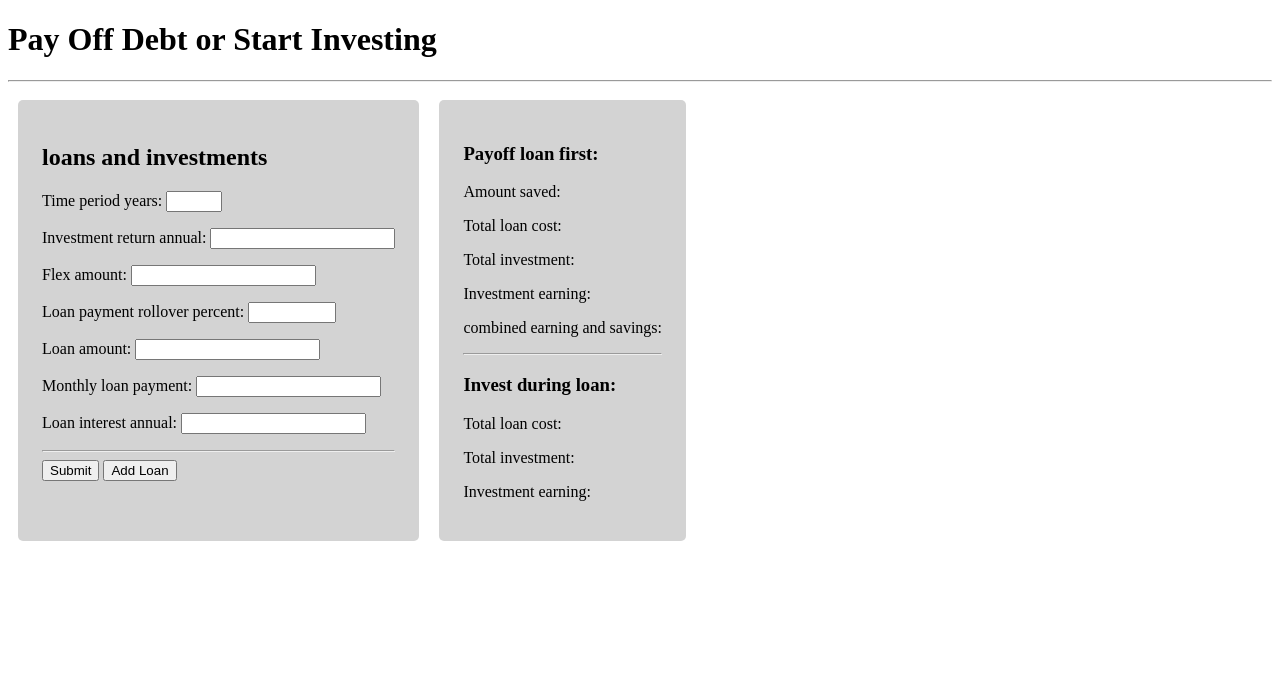
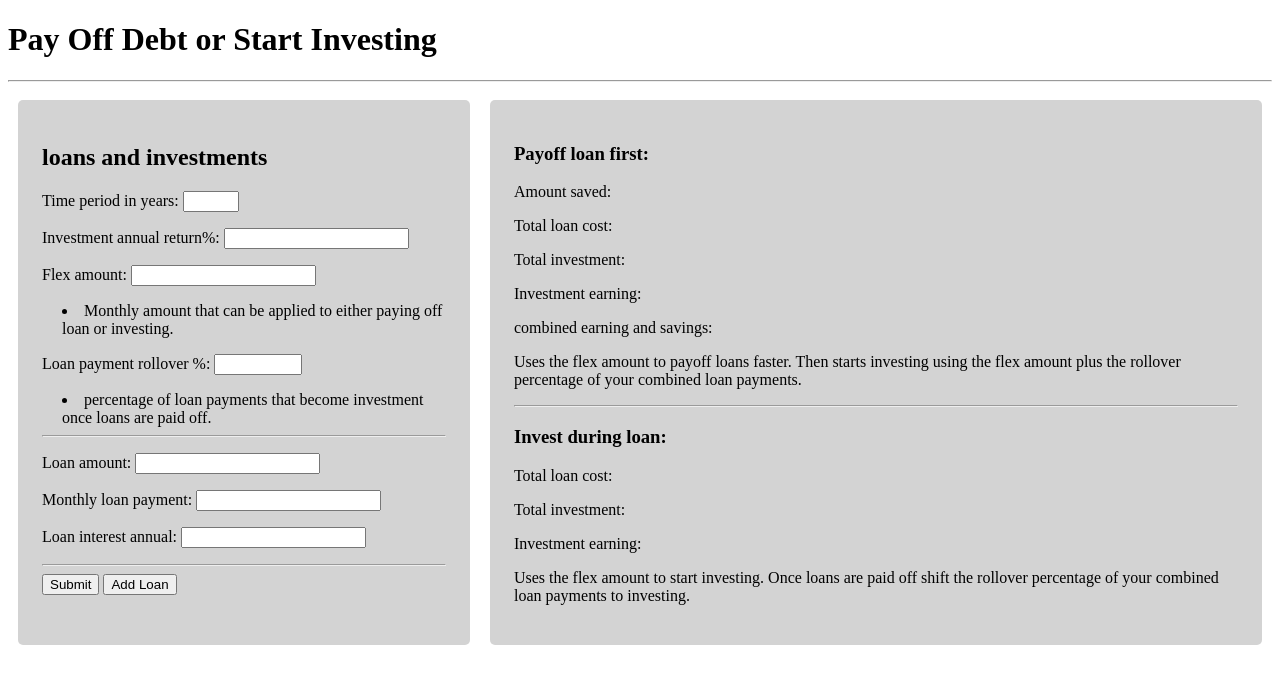
Before and after one commit to atreichl/loan-or-investment, a Django app: page / in a window 1280 px wide. Shown: the top 684 px of the page. Run offline with Django 5.2, Linux system fonts and the light colour scheme.

Commit message:
Change formating and added/edited test to make the UX more clear for other users.

```diff
--- a/LoanOrInvest/myapp/forms.py
+++ b/LoanOrInvest/myapp/forms.py
@@ -2,10 +2,10 @@ from django import forms
 
 
 class PayOrInvestForm(forms.Form):
-    time_period_years = forms.IntegerField(min_value = 0, max_value = 60)
-    invest_return = forms.DecimalField(label="Investment return annual", decimal_places=2, min_value=0.0)
+    time_period_years = forms.IntegerField(label="Time period in years", min_value = 0, max_value = 60)
+    invest_return = forms.DecimalField(label="Investment annual return %", decimal_places=2, min_value=0.0)
     flex_amount = forms.DecimalField(decimal_places=2, min_value=0.0)
-    loan_payment_rollover = forms.DecimalField(label="Loan payment rollover percent:", decimal_places=2, min_value=0.0, max_value= 100.00)
+    loan_payment_rollover = forms.DecimalField(label="Loan payment rollover %", decimal_places=2, min_value=0.0, max_value= 100.00)
 
 class LoanInfoForm(forms.Form):
     loan_amount = forms.DecimalField(decimal_places=2, min_value=0.0, required= True)
--- a/LoanOrInvest/myapp/static/style.css
+++ b/LoanOrInvest/myapp/static/style.css
@@ -18,3 +18,7 @@ body {
 
 input[type=number] {
 }
+
+li.helper{
+    margin-left: 20px;
+}
--- a/LoanOrInvest/myapp/templates/myapp/home.html
+++ b/LoanOrInvest/myapp/templates/myapp/home.html
@@ -16,7 +16,13 @@
       <div class="form">
         <h2>loans and investments</h2>
         <form id="loan-form" method="post">
-          {{ form.as_p }}
+          <p>Time period in years: {{ form.time_period_years }}</p>
+          <p>Investment annual return%: {{ form.invest_return }}</p>
+          <p>Flex amount: {{ form.flex_amount }}</p>
+          <li class="helper">Monthly amount that can be applied to either paying off loan or investing.</li>
+          <P>Loan payment rollover %: {{ form.loan_payment_rollover }}</p>
+          <li class="helper">percentage of loan payments that become investment once loans are paid off.</li>
+          <hr>
           {% csrf_token %}
 
           {{ formset.management_form }}
@@ -51,12 +57,13 @@
         <p>Total investment: {{ total_investment_earnings_payoff }}</p>
         <p>Investment earning: {{ loan_payoff_investment_earnings }}</p>
         <p>combined earning and savings: {{ combined_savings_and_earnings }}</p>
+        <p>Uses the flex amount to payoff loans faster. Then starts investing using the flex amount plus the rollover percentage of your combined loan payments.</p>
         <hr>
         <h3>Invest during loan:</h3>
         <p>Total loan cost: {{ total_loan_cost_invest }}</p>
         <p>Total investment: {{ total_investment_earnings_invest }}</p>
         <p>Investment earning: {{ invest_loan_cost }}</p>
-
+        <p>Uses the flex amount to start investing. Once loans are paid off shift the rollover percentage of your combined loan payments to investing.</p>
       </div>
     </div>
 
--- a/LoanOrInvest/myapp/views.py
+++ b/LoanOrInvest/myapp/views.py
@@ -65,16 +65,16 @@ def index(request):
 
             # format outputs for web page
             # info from paying off loan first
-            total_loan_cost_payoff = f'${loan_payoff_info_1[0]:.2f}'
-            loan_payoff_saving = f"${payoff_loan_first:.2f}"
-            loan_payoff_investment_earnings = f"${invest_info_1[0]:.2f}"
-            total_investment_earnings_payoff = f"${invest_info_1[1]:.2f}"
-            combined_savings_and_earnings = f"${payoff_loan_first + invest_info_1[0]:.2f}"
+            total_loan_cost_payoff = f'${loan_payoff_info_1[0]:,.2f}'
+            loan_payoff_saving = f"${payoff_loan_first:,.2f}"
+            loan_payoff_investment_earnings = f"${invest_info_1[0]:,.2f}"
+            total_investment_earnings_payoff = f"${invest_info_1[1]:,.2f}"
+            combined_savings_and_earnings = f"${payoff_loan_first + invest_info_1[0]:,.2f}"
 
             # info for investing during loan.
-            invest_loan_cost = f"${invest_info_base[1] - invest_loan_base_cost - invest_info_base[2]:.2f}"
-            total_investment_earnings_invest = f"${invest_info_base[1]:.2f}"
-            total_loan_cost_invest = f'${loan_info_base[0]:.2f}'
+            invest_loan_cost = f"${invest_info_base[1] - invest_loan_base_cost - invest_info_base[2]:,.2f}"
+            total_investment_earnings_invest = f"${invest_info_base[1]:,.2f}"
+            total_loan_cost_invest = f'${loan_info_base[0]:,.2f}'
 
     return render(request, 'home.html', context={'form': form,
                                                  'formset': loan_info_forms,
```
